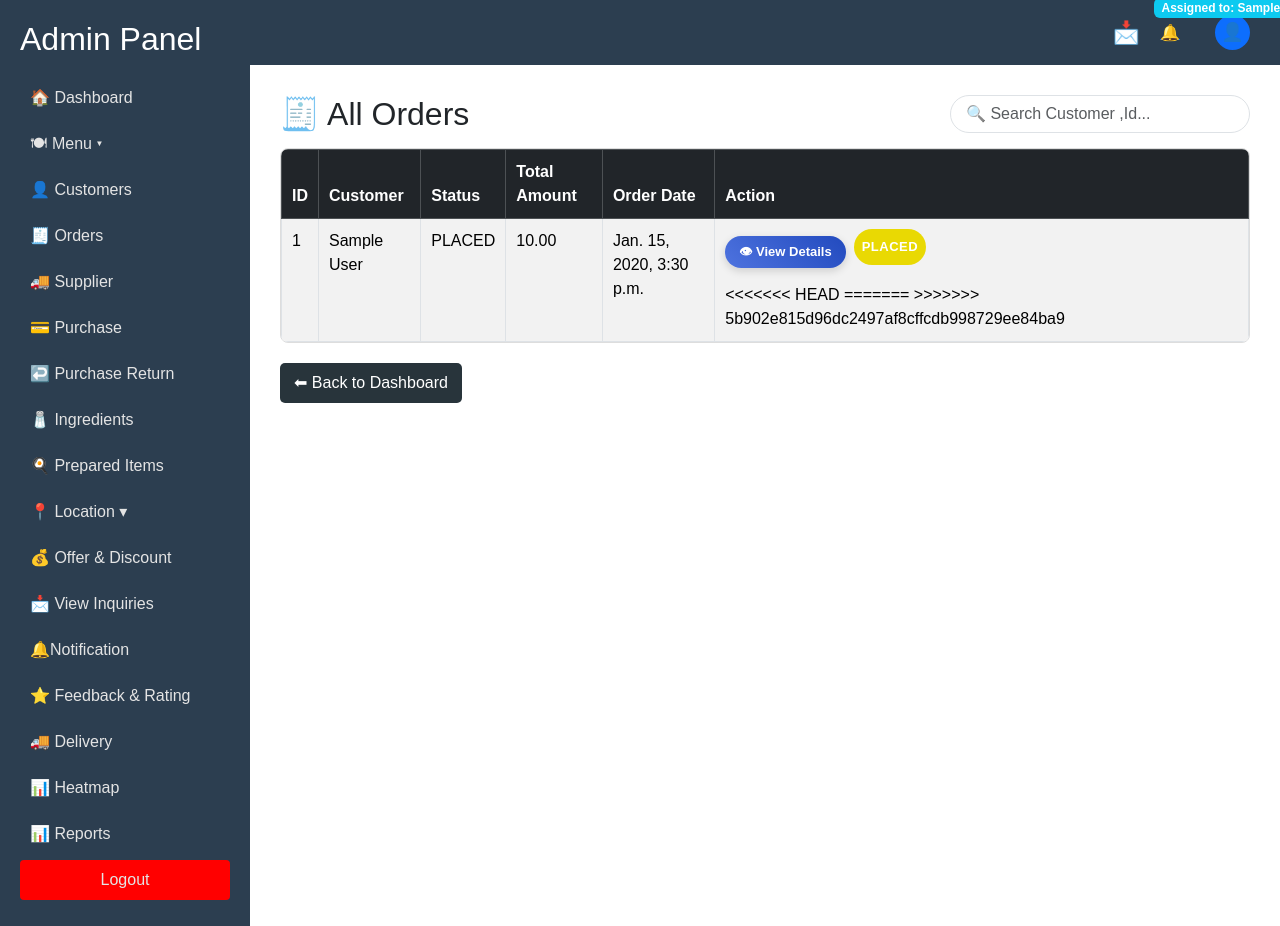
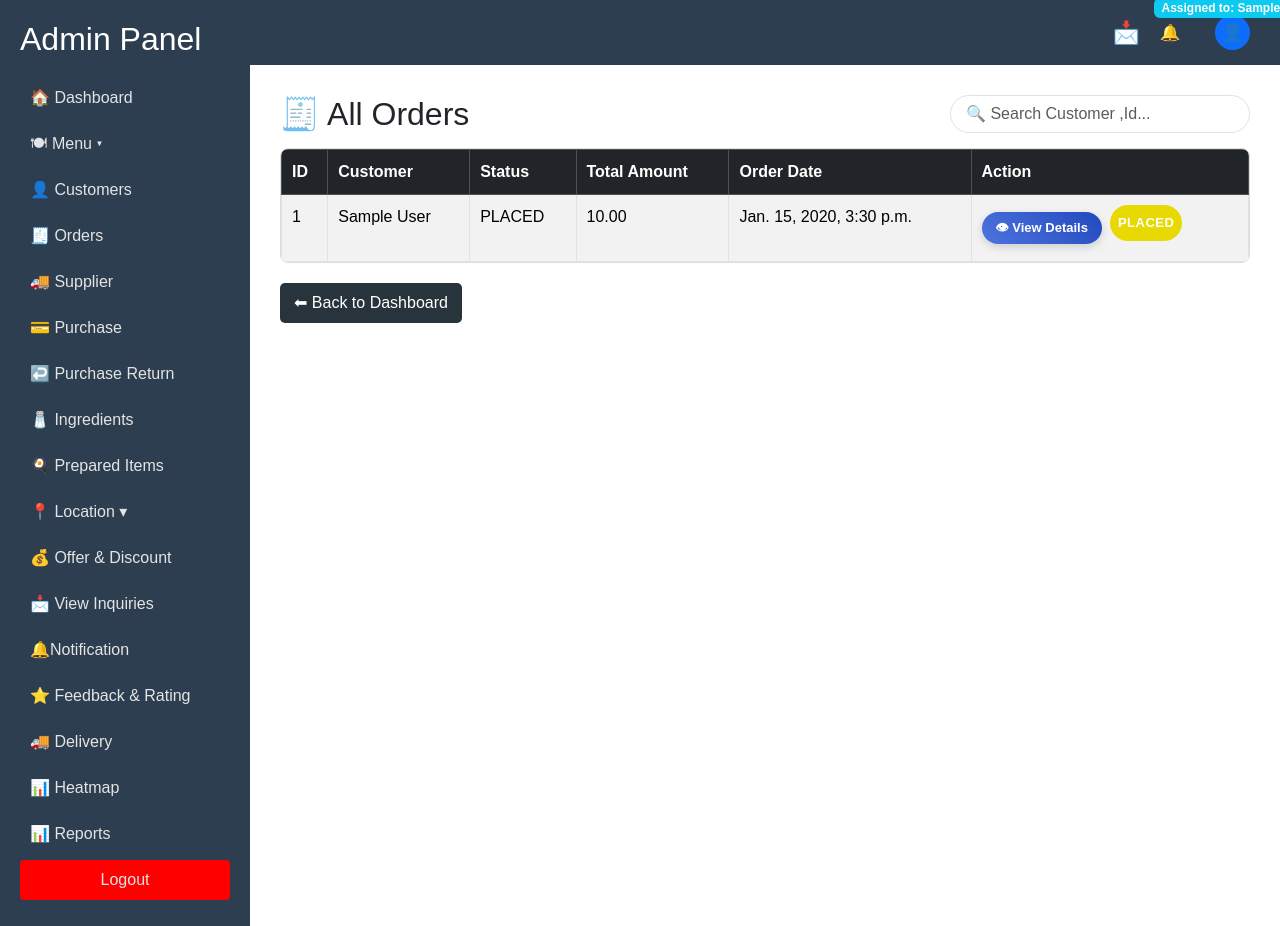
Before and after one commit to krinarank/project1, a Django app: page /orders/admin/orders/ in a window 1280 px wide. Run offline with Django 5.2, Linux system fonts and the light colour scheme; tables that the repository leaves empty hold one stand-in row (values such as "Sample post").

Commit message:
krina  add admin_order.html file

```diff
--- a/restaurant/templates/adminpanel/admin_orders.html
+++ b/restaurant/templates/adminpanel/admin_orders.html
@@ -133,20 +133,12 @@
                 DELIVERED
             </span>
         {% endif %}
-<<<<<<< HEAD
-{% if obj.order.order_status == 'CANCELLED' %}
-            <span class="status-btn btn-delivered">
-                CANCELLED
-            </span>
-        {% endif %}
-=======
         {% if obj.order.order_status == 'CANCELLED' %}
             <span class="status-btn btn-cancled">
                 CANCELLED
             </span>
         {% endif %}
 
->>>>>>> 5b902e815d96dc2497af8cffcdb998729ee84ba9
     </div>
 
 
```
